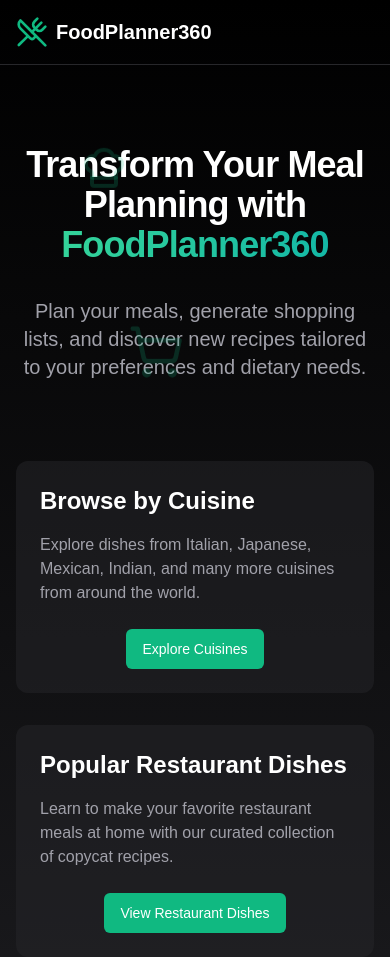
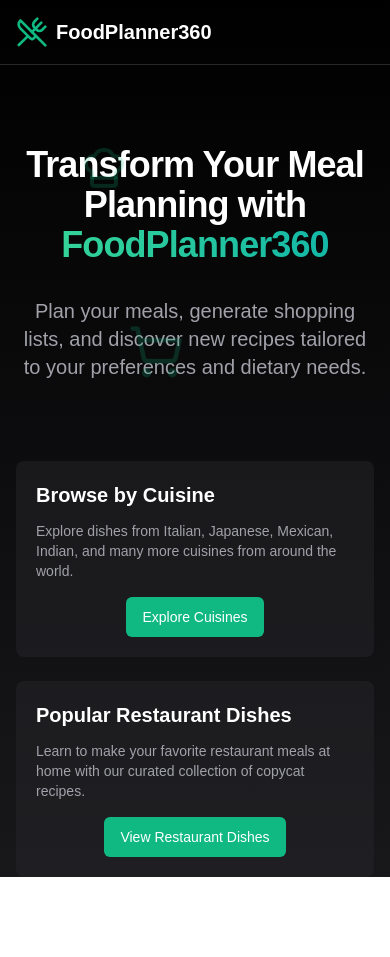
Before and after one commit to lyrifyP/MealPlanner360, a Next.js app: page / in a window 390 px wide. After the commit the page ends 877 px from the top, so only its background shows below. Built offline with nearby package versions, Linux system fonts and the light colour scheme.

Commit message:
reduced container sizes

```diff
--- a/page.tsx
+++ b/page.tsx
@@ -51,11 +51,11 @@ export default function Home() {
 
       {/* Meal Selection Section */}
       <div className="container mx-auto px-4 sm:px-6">
-        <div className="grid md:grid-cols-2 gap-8 max-w-7xl mx-auto">
+        <div className="grid md:grid-cols-2 gap-6 max-w-5xl mx-auto">
           {/* Cuisine Type Card */}
-          <div className="bg-zinc-800/50 rounded-xl p-6 sm:p-8 hover:bg-zinc-800/70 transition-colors cursor-pointer">
-            <h2 className="text-2xl font-bold text-white mb-4">Browse by Cuisine</h2>
-            <p className="text-zinc-400 mb-6">
+          <div className="bg-zinc-800/50 rounded-lg p-5 sm:p-8 hover:bg-zinc-800/70 transition-colors cursor-pointer">
+            <h2 className="text-xl sm:text-2xl font-bold text-white mb-3 sm:mb-4">Browse by Cuisine</h2>
+            <p className="text-sm sm:text-base text-zinc-400 mb-4 sm:mb-6">
               Explore dishes from Italian, Japanese, Mexican, Indian, and many more cuisines from around the world.
             </p>
             <div className="flex justify-center">
@@ -68,9 +68,9 @@ export default function Home() {
           </div>
 
           {/* Popular Restaurant Card */}
-          <div className="bg-zinc-800/50 rounded-xl p-6 sm:p-8 hover:bg-zinc-800/70 transition-colors cursor-pointer">
-            <h2 className="text-2xl font-bold text-white mb-4">Popular Restaurant Dishes</h2>
-            <p className="text-zinc-400 mb-6">
+          <div className="bg-zinc-800/50 rounded-lg p-5 sm:p-8 hover:bg-zinc-800/70 transition-colors cursor-pointer">
+            <h2 className="text-xl sm:text-2xl font-bold text-white mb-3 sm:mb-4">Popular Restaurant Dishes</h2>
+            <p className="text-sm sm:text-base text-zinc-400 mb-4 sm:mb-6">
               Learn to make your favorite restaurant meals at home with our curated collection of copycat recipes.
             </p>
             <div className="flex justify-center">
```
